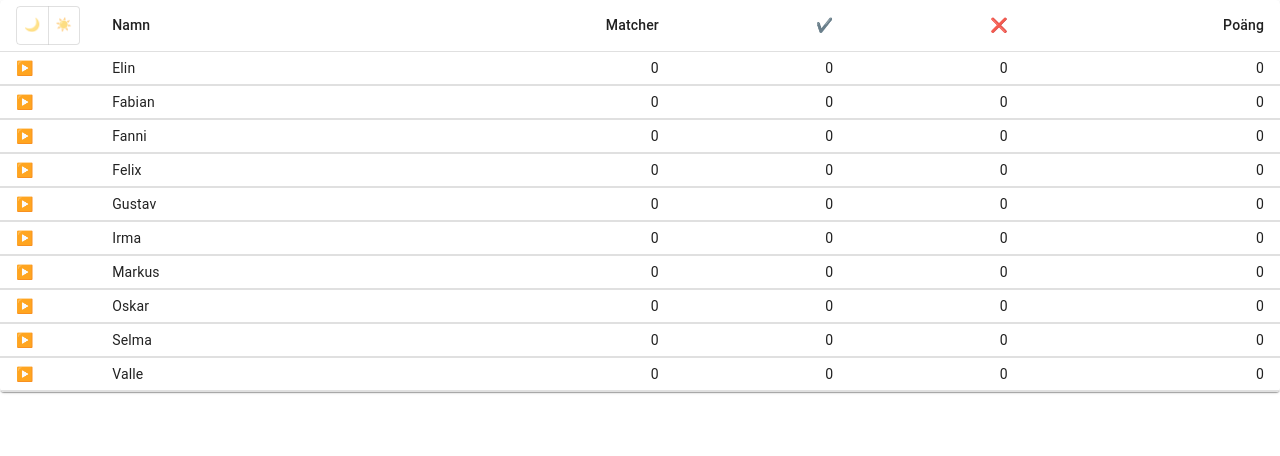
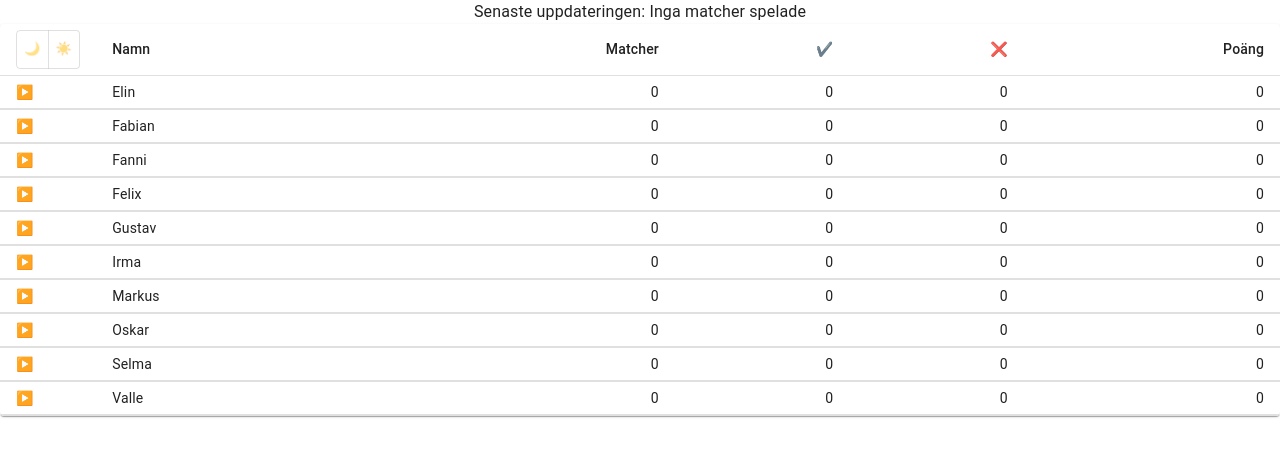
Before and after one commit to g-lowen/spela-pa-sparet, a React (Create React App) app: page / in a window 1280 px wide. Shown: the top 456 px of the page. Built offline with nearby package versions, Linux system fonts and the light colour scheme.

Commit message:
add latest update text

```diff
--- a/src/App.tsx
+++ b/src/App.tsx
@@ -1,8 +1,17 @@
 import "./App.css";
 import DataTable from "./components/DataTable";
-
+import { MATCHES } from "./constants/constants";
 function App() {
-  return <DataTable />;
+  const latestMatch = MATCHES?.filter((match) => match.winner !== null).at(-1);
+  return (
+    <>
+      <center>
+        Senaste uppdateringen:{" "}
+        {latestMatch ? latestMatch.date : "Inga matcher spelade"}
+      </center>
+      <DataTable />
+    </>
+  );
 }
 
 export default App;
```
